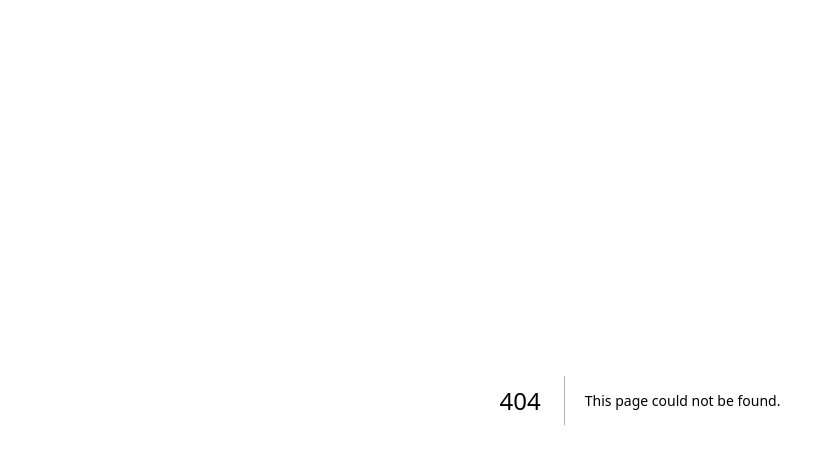
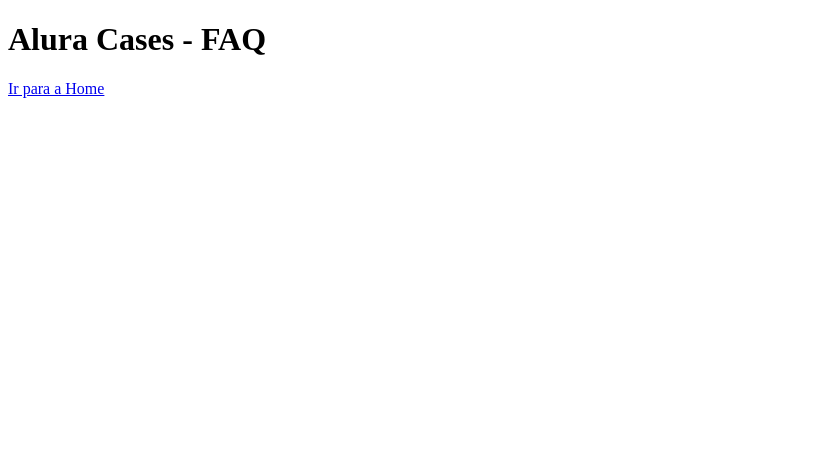
Before and after one commit to vitoramaral10/curso-next, a Next.js app: page /faq in a window 1280 px wide. Before the commit this address had no page. Shown: the top 464 px of the page, without its empty margins (0-835 px from the left). Built offline with nearby package versions, Linux system fonts and the light colour scheme.

Commit message:
add FAQ page and link to it from home page

```diff
--- /dev/null
+++ b/pages/faq.js
@@ -0,0 +1,8 @@
+export default function FAQPage() {
+  return (
+    <div>
+      <h1>Alura Cases - FAQ</h1>
+      <a href="/">Ir para a Home</a>
+    </div>
+  );
+}
--- a/pages/index.js
+++ b/pages/index.js
@@ -2,6 +2,7 @@
   return (
     <div>
       <h1>Alura Cases - Home Page</h1>
+      <a href="/faq">Ir para o FAQ</a>
     </div>
   )
 }
```
